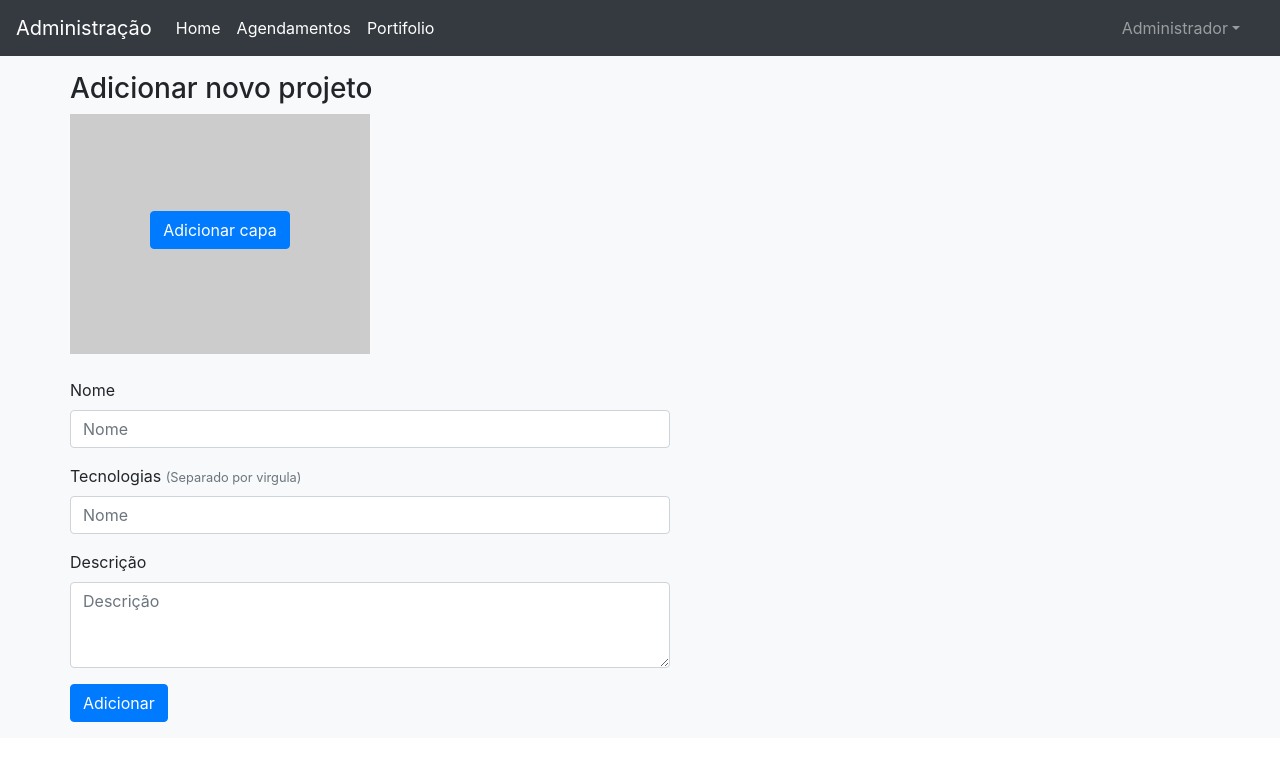
After one commit to pgfultz/adm-platform-factory, a PHP site: page /admin-platform-factory/addprojeto.php in a window 1280 px wide. The commit adds this page. Shown: the top 761 px of the page. Run offline with PHP 8.4, Linux system fonts and the light colour scheme; a user stored in the database is signed in; data that the repository does not hold is empty.

Commit message:
Adicionar projeto

```diff
--- /dev/null
+++ b/addprojeto.php
@@ -0,0 +1,49 @@
+<?php include_once "components/header.php"; ?>
+
+    <main role="main">
+
+      <div class="album py-3 bg-light">
+        <div class="container">
+
+          <div class="row">
+
+            <div class="a-editar">
+                <h3>Adicionar novo projeto </h3>
+                <form action="sys/addprojeto.php" id="form_dados_projeto" name="form_dados_projeto" method="post" enctype="multipart/form-data">
+                    <div class="capa-novo-projeto">
+                        <input type="file" name="input_nova_capa" id="input_nova_capa" class="input_nova_capa" accept="image/x-png,image/gif,image/jpeg" />
+                        <label for="input_nova_capa" class="btn btn-primary btn-mudar-capa">Adicionar capa</label>
+                    </div>
+                    <br>
+                    <div class="form-group">
+                        <label for="input_nome">Nome</label>
+                        <input type="text" class="form-control" id="input_nome" name="input_nome" value="<?php echo $ln->name; ?>" placeholder="Nome">
+                    </div>
+                    <div class="form-group">
+                        <label for="input_tecnologias">Tecnologias <small class="text-muted">(Separado por virgula)</small></label>
+                        <input type="text" class="form-control" id="input_tecnologias" name="input_tecnologias" value="<?php echo $ln->technologies; ?>" placeholder="Nome">
+                    </div>
+                    <div class="form-group">
+                        <label for="input_descricao">Descrição</label>
+                        <textarea class="form-control" placeholder="Descrição" name="input_descricao" id="input_descricao" rows="3"><?php echo $ln->descr; ?></textarea>
+                    </div>
+                    <input type="submit" value="Adicionar" class="btn btn-primary">
+                </form>
+
+            </div>
+          </div>
+        </div>
+      </div>
+
+    </main>
+
+
+    <!-- Principal JavaScript do Bootstrap
+    ================================================== -->
+    <!-- Foi colocado no final para a página carregar mais rápido -->
+    <script src="https://code.jquery.com/jquery-3.3.1.slim.min.js" integrity="sha384-q8i/X+965DzO0rT7abK41JStQIAqVgRVzpbzo5smXKp4YfRvH+8abtTE1Pi6jizo" crossorigin="anonymous"></script>
+    <script src="https://cdnjs.cloudflare.com/ajax/libs/popper.js/1.14.3/umd/popper.min.js" integrity="sha384-ZMP7rVo3mIykV+2+9J3UJ46jBk0WLaUAdn689aCwoqbBJiSnjAK/l8WvCWPIPm49" crossorigin="anonymous"></script>
+    <script src="https://stackpath.bootstrapcdn.com/bootstrap/4.1.3/js/bootstrap.min.js" integrity="sha384-ChfqqxuZUCnJSK3+MXmPNIyE6ZbWh2IMqE241rYiqJxyMiZ6OW/JmZQ5stwEULTy" crossorigin="anonymous"></script>
+    <script src="js/script.js"></script>
+</body>
+</html>
--- a/css/style.css
+++ b/css/style.css
@@ -27,7 +27,7 @@ input[type="file"]{
     flex-direction: column;
 }
 
-.a-editar .capa-projeto{
+.a-editar .capa-projeto, .a-editar .capa-novo-projeto{
     width: 300px;
     height: 240px;
     background-color: #CCC;
--- a/js/script.js
+++ b/js/script.js
@@ -9,3 +9,32 @@ $('#input_capa').change(function(e){
         $('#form_add_capa').submit();
     }
 });
+
+
+$('#input_nova_capa').change(function(e){
+    if(e.target.value.length){
+        let file = this.files[0];
+        let reader = new FileReader();
+        reader.onloadend = function(){
+            $('.capa-novo-projeto').css('background-image', 'url('+reader.result+')');
+        }
+        if(file){
+            reader.readAsDataURL(file);
+        }
+    }
+});
+
+function deleteProject(id){
+    let r = confirm("Tem certeza que deseja apagar esse projeto?");
+
+    if(r){
+        $.ajax({
+            method: 'POST',
+            url: 'deleteProject.php',
+            data: { id: id},
+            success: function(res){
+
+            }
+        });
+    }
+}
```
Also changed, not shown: portfolio.php (+4 -3 lines), sys/addprojeto.php (added, +74 -0 lines).
